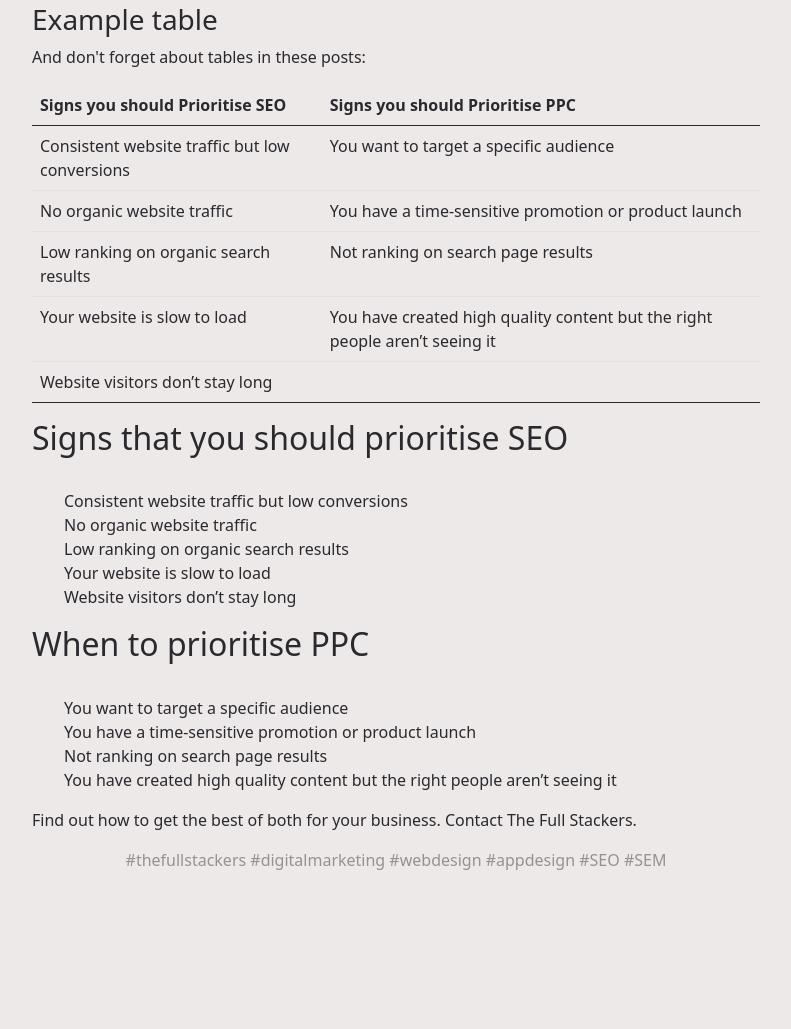
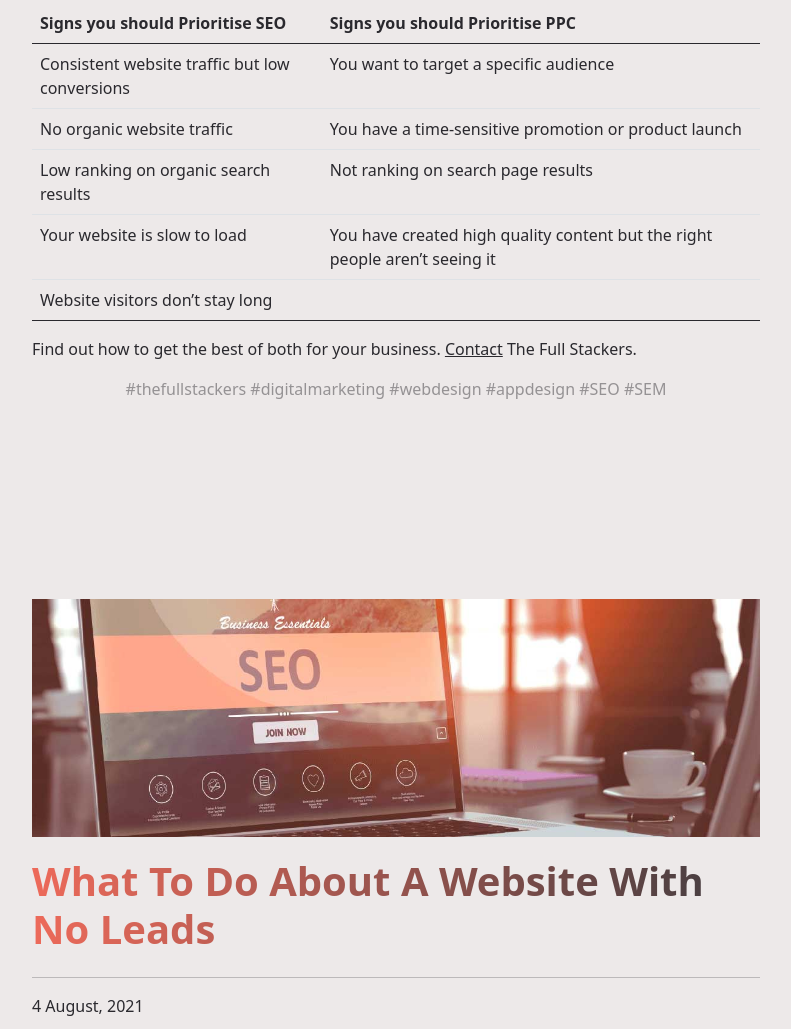
Before and after one commit to AdrianMEvans/TheFullStackers, a website: page blog.html in a window 1280 px wide. Shown: the part 2255-3284 px from the top of the page, without its empty margins (50-841 px from the left). Drawn offline with nearby package versions, Linux system fonts and the light colour scheme.

Commit message:
updated blog page

```diff
--- a/blog.html
+++ b/blog.html
@@ -272,8 +272,6 @@
                                 engine marketing strategy. You might just need more of one than the other at different
                                 junctures.
                             </p>
-                            <h3>Example table</h3>
-                            <p>And don't forget about tables in these posts:</p>
 
                             <table class="table">
                                 <thead>
@@ -312,26 +310,8 @@
                                     </tr> -->
                                 </tfoot>
                             </table>
-
-                            <h2>Signs that you should prioritise SEO</h2>
-                            <br>
-                            <ol style="list-style-type: none;">
-                                <li>Consistent website traffic but low conversions</li>
-                                <li>No organic website traffic</li>
-                                <li>Low ranking on organic search results</li>
-                                <li>Your website is slow to load</li>
-                                <li>Website visitors don’t stay long</li>
-                            </ol>
-                            <h2>When to prioritise PPC</h2>
-                            <br>
-                            <ol style="list-style-type: none;">
-                                <li>You want to target a specific audience</li>
-                                <li>You have a time-sensitive promotion or product launch</li>
-                                <li>Not ranking on search page results</li>
-                                <li>You have created high quality content but the right people aren’t seeing it</li>
-                            </ol>
                             <p>
-                                Find out how to get the best of both for your business. Contact The Full Stackers.
+                                Find out how to get the best of both for your business. <a href="contact.html">Contact</a> The Full Stackers.
                             </p>
                             <p class="hashtags">
                                 #thefullstackers #digitalmarketing #webdesign #appdesign #SEO #SEM
```
